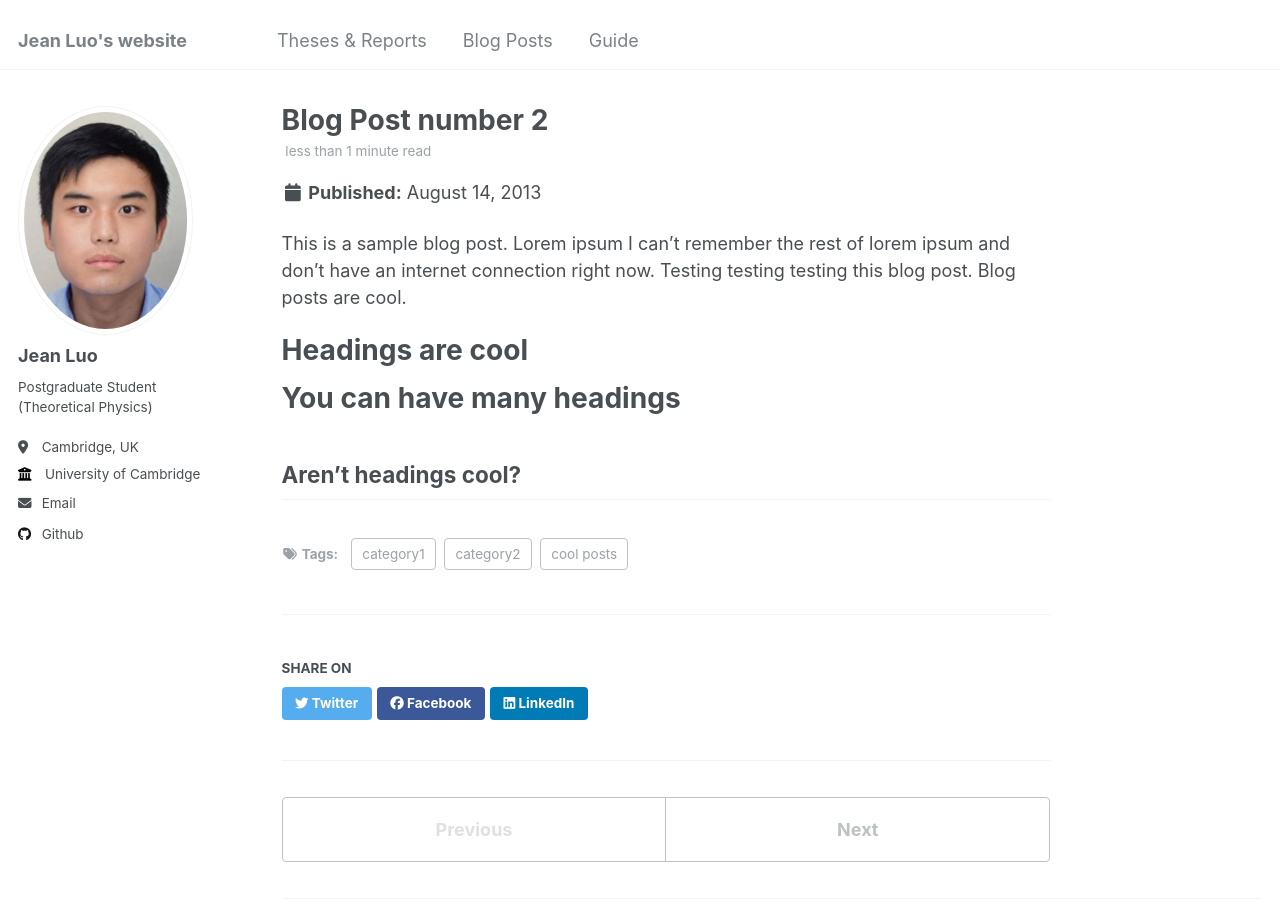
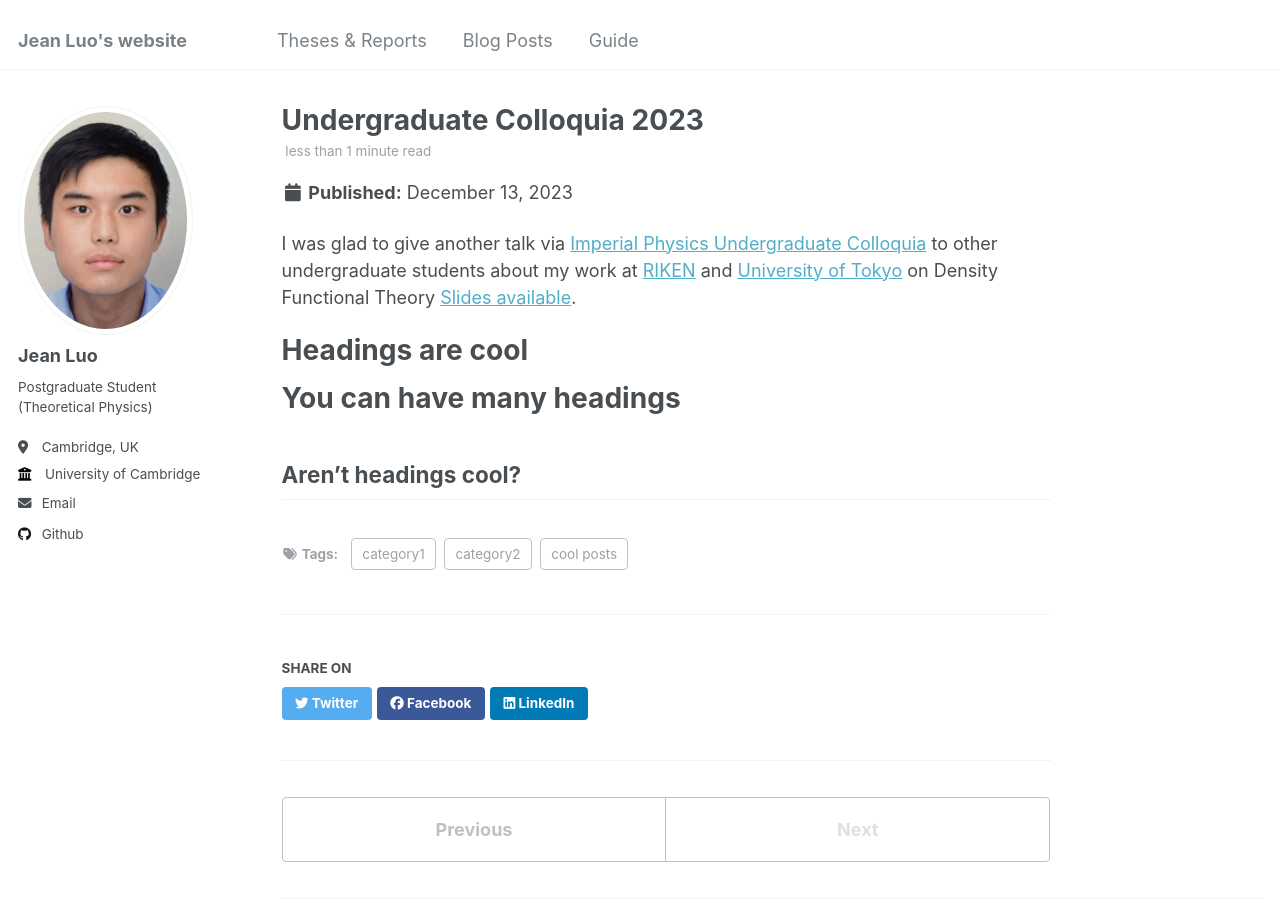
Before and after one commit to JeanYunqiLuo/JeanYunqiLuo.github.io, a Jekyll site: the page built from _posts/2013-08-14-blog-post-2.md, in a window 1280 px wide and 900 px high. Built offline with Jekyll 4.4.1, drawn with Linux system fonts in a browser that asks for light colours.

Commit message:
Update 2013-08-14-blog-post-2.md

```diff
--- a/_posts/2013-08-14-blog-post-2.md
+++ b/_posts/2013-08-14-blog-post-2.md
@@ -1,6 +1,6 @@
 ---
-title: 'Blog Post number 2'
-date: 2013-08-14
+title: 'Undergraduate Colloquia 2023'
+date: 2023-12-13
 permalink: /posts/2013/08/blog-post-2/
 tags:
   - cool posts
@@ -8,7 +8,8 @@ tags:
   - category2
 ---
 
-This is a sample blog post. Lorem ipsum I can't remember the rest of lorem ipsum and don't have an internet connection right now. Testing testing testing this blog post. Blog posts are cool.
+
+I was glad to give another talk via [Imperial Physics Undergraduate Colloquia](https://www.imperial.ac.uk/physics/students/current-students/undergraduates/community/colloquia/) to other undergraduate students about my work at [RIKEN](https://www.riken.jp/en/) and [University of Tokyo](https://www.u-tokyo.ac.jp/en/) on Density Functional Theory [Slides available](../files/UGColloquia2023).
 
 Headings are cool
 ======
```
